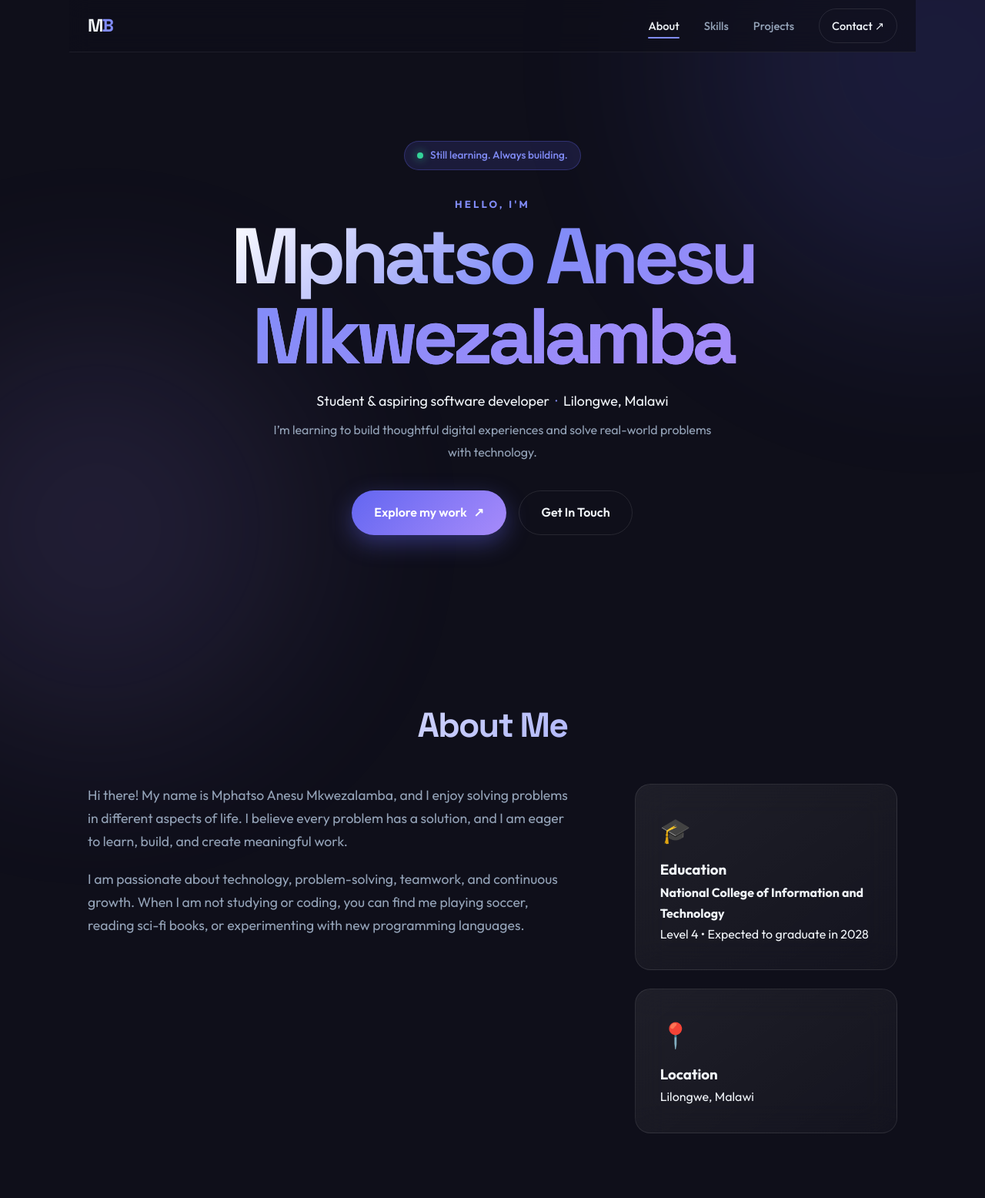
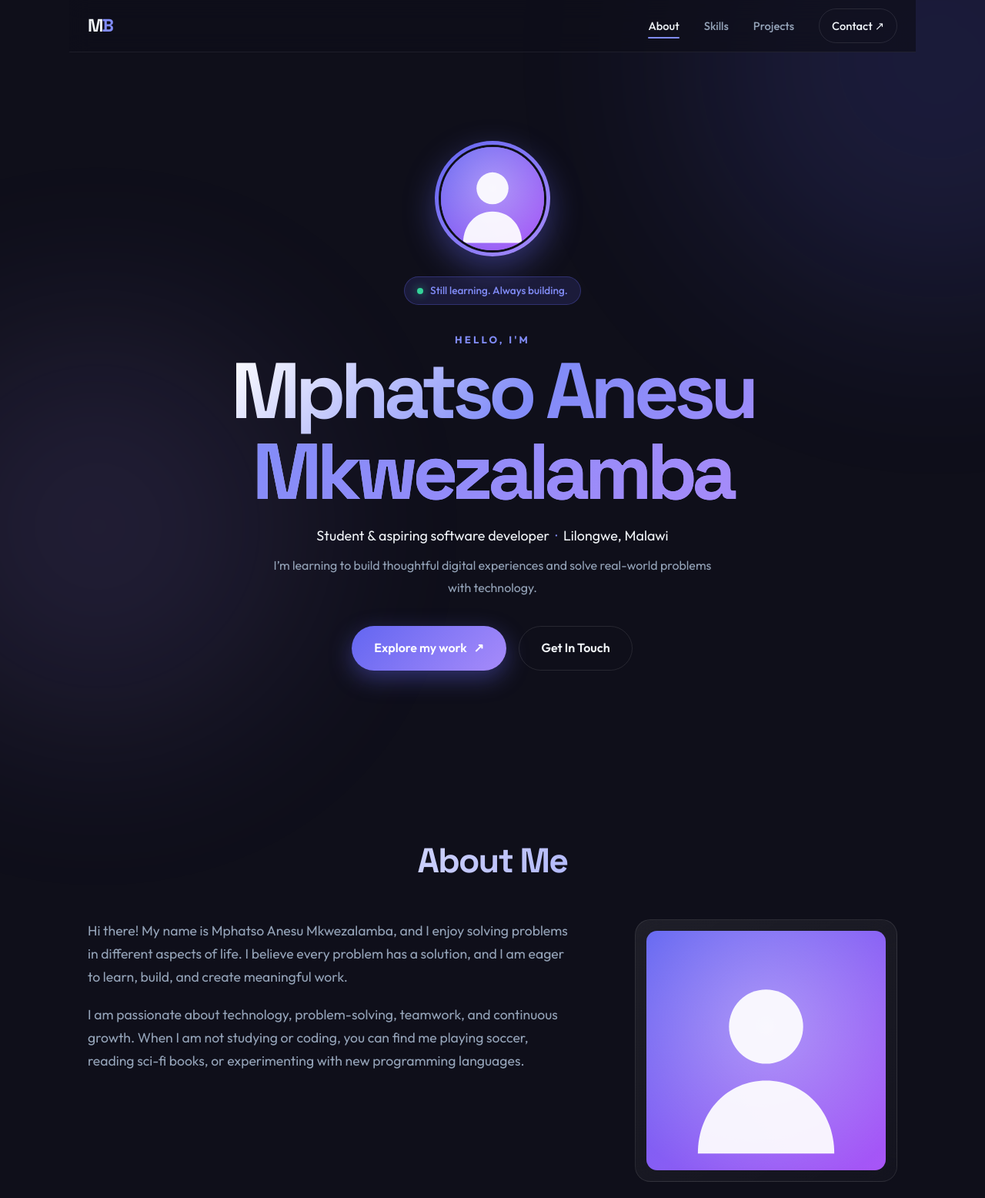
Before and after one commit to zalamba13-alt/M17--mkwezaB, a website: page index.html in a window 1280 px wide. Shown: the top 1556 px of the page at 77% size. Drawn offline with Linux system fonts and the light colour scheme.

Commit message:
photo cahnge1

```diff
--- a/index.html
+++ b/index.html
@@ -42,6 +42,9 @@
   <header class="hero" id="top">
     <div class="container">
       <div class="hero-content">
+        <div class="hero-avatar">
+          <img src="assets/profile.svg" alt="Portrait of Mphatso Anesu Mkwezalamba" />
+        </div>
         <div class="badge"><span class="status-dot" aria-hidden="true"></span> Still learning. Always building.</div>
         <p class="hero-kicker">HELLO, I'M</p>
         <h1>Mphatso Anesu <span>Mkwezalamba</span></h1>
@@ -70,6 +73,10 @@
         </div>
 
         <div class="info-cards">
+          <div class="glass-card portrait-card reveal-right">
+            <img src="assets/profile.svg" alt="Portrait of Mphatso Anesu Mkwezalamba" />
+          </div>
+
           <div class="glass-card reveal-right">
             <div class="card-icon" aria-hidden="true">🎓</div>
             <h3>Education</h3>
--- a/styles.css
+++ b/styles.css
@@ -250,6 +250,40 @@ body {
   display: flex;
   flex-direction: column;
   gap: 1.5rem;
+}
+
+/* Profile photos */
+.hero-avatar {
+  width: 150px;
+  height: 150px;
+  margin: 0 auto 1.6rem;
+  padding: 5px;
+  border-radius: 50%;
+  background: linear-gradient(135deg, var(--primary), var(--accent));
+  box-shadow: 0 15px 40px var(--glow);
+  animation: fadeInUp 0.8s ease-out;
+}
+
+.hero-avatar img {
+  display: block;
+  width: 100%;
+  height: 100%;
+  border-radius: 50%;
+  object-fit: cover;
+  border: 3px solid #0f0f1a;
+}
+
+.portrait-card {
+  padding: 0.9rem;
+  text-align: center;
+}
+
+.portrait-card img {
+  display: block;
+  width: 100%;
+  aspect-ratio: 1 / 1;
+  object-fit: cover;
+  border-radius: 14px;
 }
 
 /* Skills */
@@ -1493,6 +1527,11 @@ footer {
     letter-spacing: -0.06em;
   }
 
+  .hero-avatar {
+    width: 118px;
+    height: 118px;
+  }
+
   .section {
     padding: 68px 0;
   }
```
Also changed, not shown: AGENTS.md (added, +5 -0 lines), assets/profile.svg (added).
